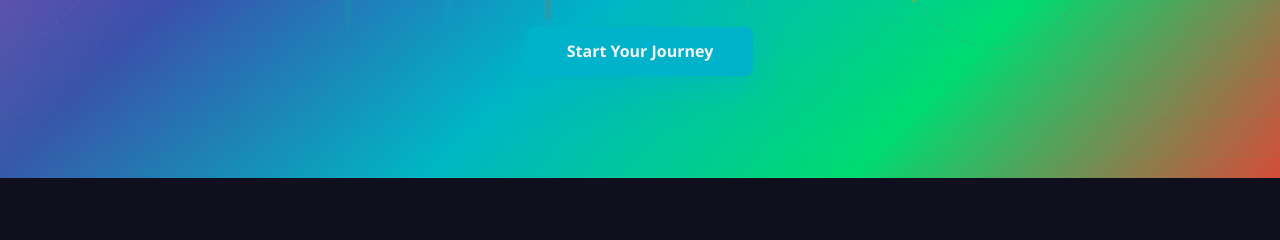
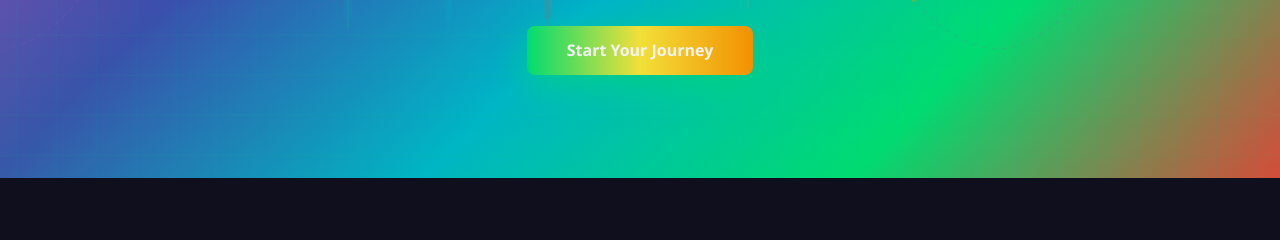
Before and after one commit to mindtrendfx/MindTrendFX, a website: page index.html in a window 1280 px wide. In both pictures the pointer is over the link "Start Your Journey". Shown: the part 342-582 px from the top of the page. Drawn offline with Linux system fonts and the light colour scheme.

Commit message:
style: Update CTA button with vibrant VIBGYOR gradient
- Change 'Start Your Journey' button to cyan-to-green-to-yellow gradient
- Hover state transitions to green-to-yellow-to-orange gradient
- Enhanced glow effect on hover (green shadow)
- Slightly increased lift animation on hover (3px vs 2px)
- Added initial box-shadow for visual depth

```diff
--- a/css/style.css
+++ b/css/style.css
@@ -174,7 +174,7 @@ body {
 
 .cta-button {
     display: inline-block;
-    background: var(--secondary-color);
+    background: linear-gradient(90deg, var(--vibgyor-blue) 0%, var(--vibgyor-green) 50%, var(--vibgyor-yellow) 100%);
     color: var(--cta-text);
     padding: 12px 40px;
     border-radius: var(--border-radius);
@@ -182,12 +182,13 @@ body {
     font-weight: 600;
     transition: var(--transition);
     cursor: pointer;
+    box-shadow: 0 4px 15px rgba(0, 188, 212, 0.3);
 }
 
 .cta-button:hover {
-    background: var(--vibgyor-blue);
-    transform: translateY(-2px);
-    box-shadow: 0 10px 30px rgba(0, 188, 212, 0.5);
+    background: linear-gradient(90deg, var(--vibgyor-green) 0%, var(--vibgyor-yellow) 50%, var(--vibgyor-orange) 100%);
+    transform: translateY(-3px);
+    box-shadow: 0 12px 35px rgba(0, 230, 118, 0.6);
 }
 
 /* About Section */
```
